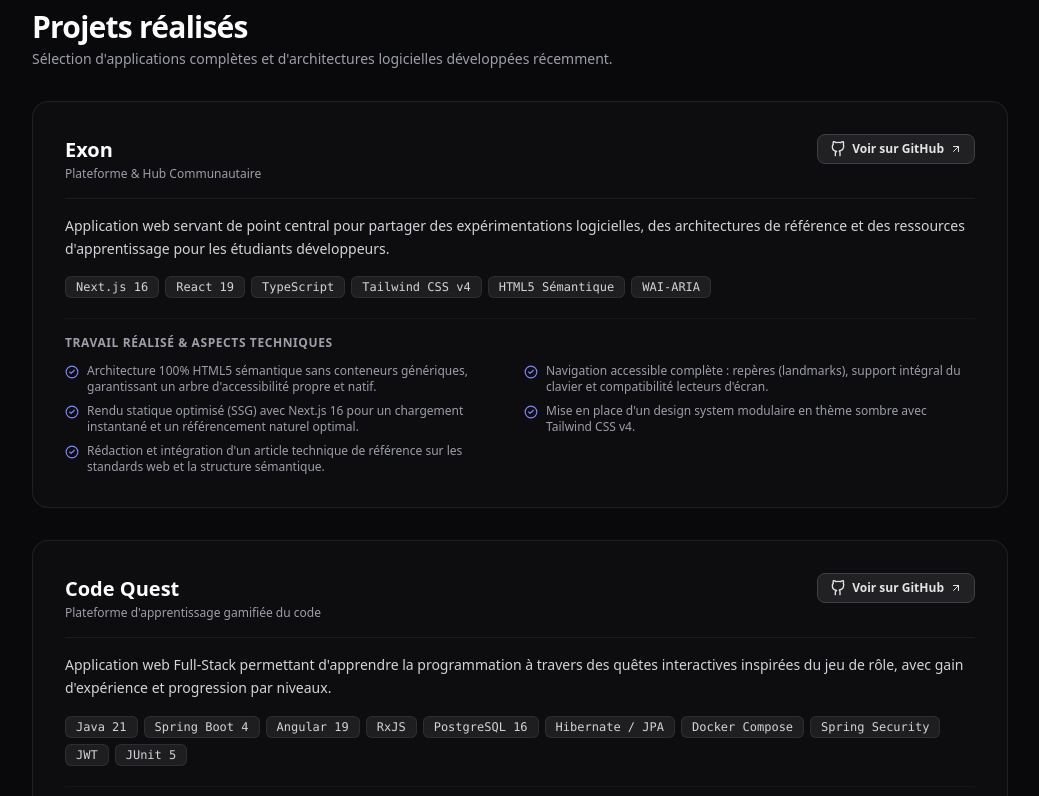
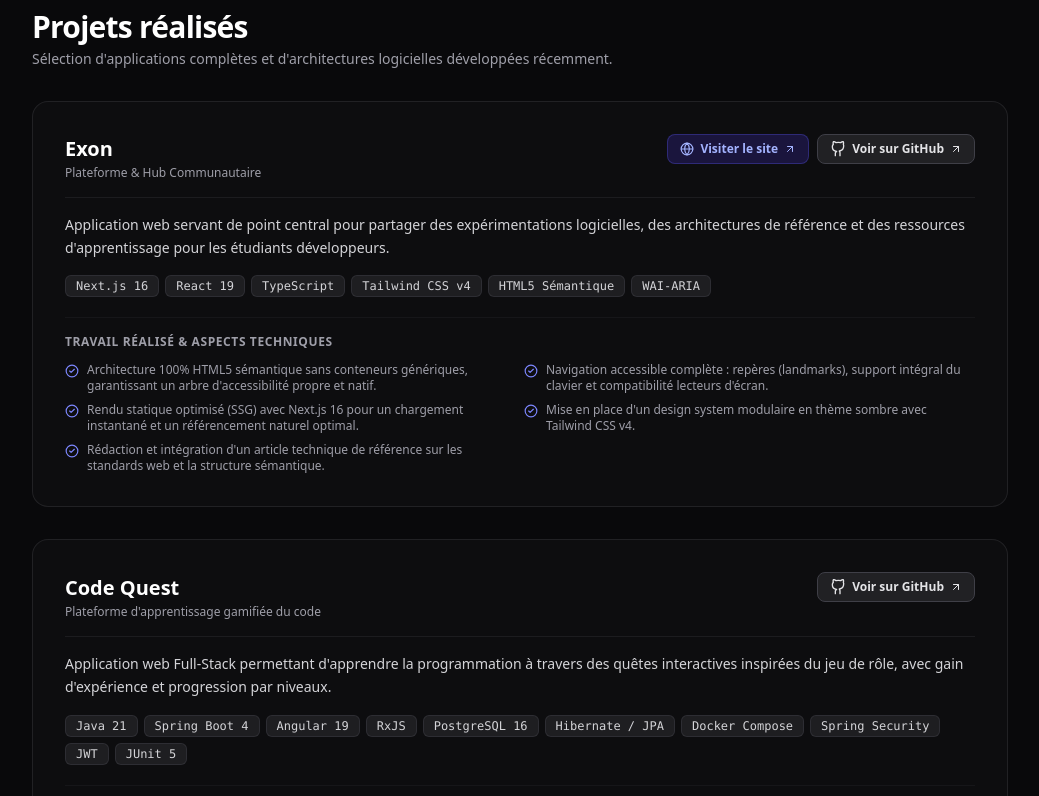
Before and after one commit to guiiireg/portfolio, a Next.js app: page / in a window 1280 px wide. Shown: the part 1324-2120 px from the top of the page, without its empty margins (120-1159 px from the left). Built offline with nearby package versions, Linux system fonts and the light colour scheme.

Commit message:
feat: add live website link to Exon project card

```diff
--- a/src/app/page.tsx
+++ b/src/app/page.tsx
@@ -16,6 +16,7 @@ import {
   CheckCircle2,
   Calendar,
   Briefcase,
+  Globe,
 } from "lucide-react";
 
 function GithubIcon({ className = "w-4 h-4", size = 16 }: { className?: string; size?: number }) {
@@ -73,6 +74,7 @@ export default function Home() {
         "Rédaction et intégration d'un article technique de référence sur les standards web et la structure sémantique.",
       ],
       link: "https://github.com/Exoncode-stream/Exon",
+      liveUrl: "https://exon-ten.vercel.app/",
     },
     {
       title: "Code Quest",
@@ -334,6 +336,19 @@ export default function Home() {
                       {project.subtitle}
                     </p>
                   </div>
+                  <div className="flex items-center gap-2 flex-wrap">
+                    {"liveUrl" in project && project.liveUrl && (
+                      <a
+                        href={project.liveUrl}
+                        target="_blank"
+                        rel="noopener noreferrer"
+                        className="inline-flex items-center gap-1.5 text-xs font-semibold px-3 py-1.5 rounded-lg bg-indigo-600/20 text-indigo-300 border border-indigo-500/30 hover:bg-indigo-600/30 hover:text-white transition-all w-fit"
+                      >
+                        <Globe size={14} />
+                        <span>Visiter le site</span>
+                        <ArrowUpRight size={12} />
+                      </a>
+                    )}
                     <a
                       href={project.link}
                       target="_blank"
@@ -344,6 +359,7 @@ export default function Home() {
                       <span>Voir sur GitHub</span>
                       <ArrowUpRight size={12} />
                     </a>
+                  </div>
                 </header>
 
                 <p className="text-sm text-zinc-300 leading-relaxed mt-4">
```
Lines whose indentation alone changed are shown as unchanged.
